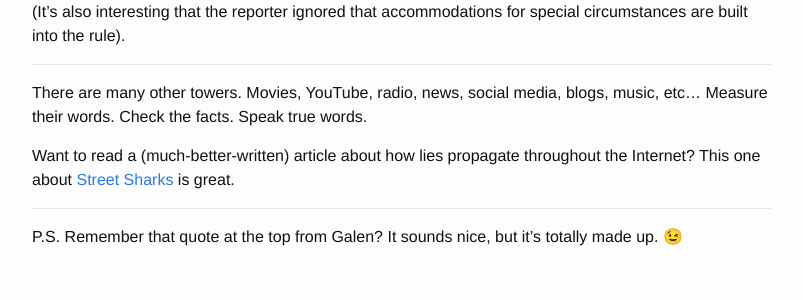
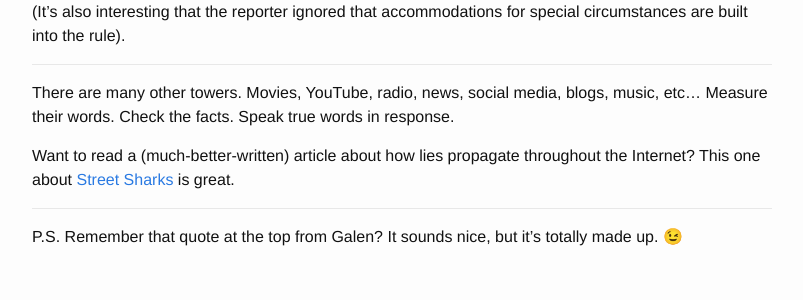
Before and after one commit to iffy/iffy.github.com, a Jekyll site: the page built from _posts/2016-05-27-ink-and-pen.md, in a window 1280 px wide and 900 px high, scrolled down 2246 px. Shown: the part 368-668 px from the top of the window, without its empty margins (238-1041 px from the left). Built offline with Jekyll 4.4.1, drawn with Linux system fonts in a browser that asks for light colours; nearby versions of some CDN libraries; emoji names are drawn with the system emoji font; some web fonts are replaced; some of the changed text lies outside the part shown.

```diff
--- a/_posts/2016-05-26-the-pen.md
+++ b/_posts/2016-05-27-ink-and-pen.md
@@ -79,7 +80,7 @@ The NPR reporter subtly swapped the *actual words* "biological sex" with "gender
 
 ---
 
-There are many other towers.  Movies, YouTube, radio, news, social media, blogs, music, etc...  Measure their words.  Check the facts.  Speak true words.
+There are many other towers.  Movies, YouTube, radio, news, social media, blogs, music, etc...  Measure their words.  Check the facts.  Speak true words in response.
 
 Want to read a (much-better-written) article about how lies propagate throughout the Internet?  This one about [Street Sharks](http://www.geek.com/news/how-i-used-lies-about-a-cartoon-to-prove-history-is-meaningless-on-the-internet-1656188/) is great.
 
```
Also changed, not shown: other parts of _posts/2016-05-27-ink-and-pen.md (+1 -0 lines).
